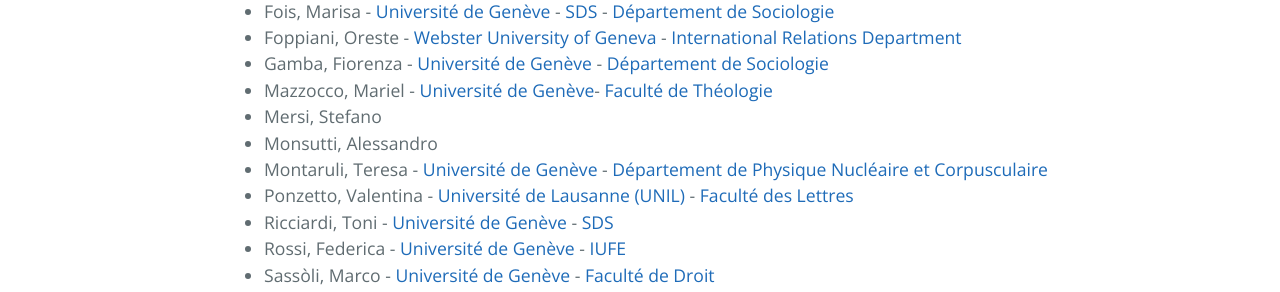
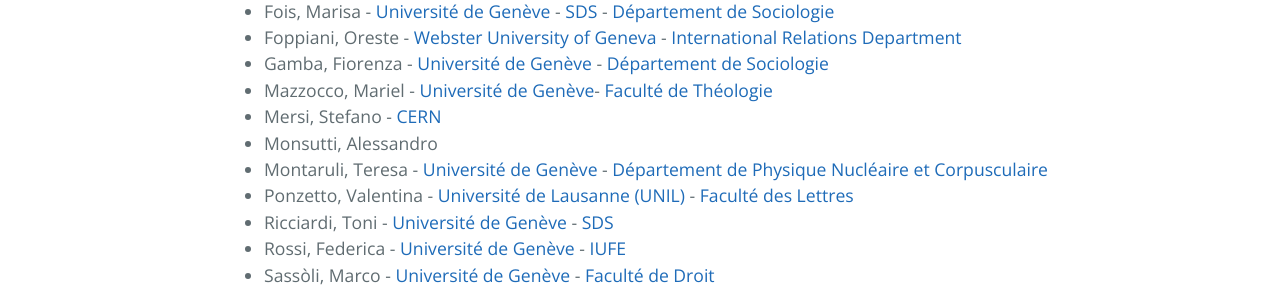
Before and after one commit to ricercatoritaliani/.github.io, a Jekyll site: the page built from pages/members/index.md, in a window 1280 px wide. Shown: the part 818-1110 px from the top of the page. Built offline with Jekyll 4.4.1, drawn with Linux system fonts in a browser that asks for light colours; comment, search, counter and statistics services are not loaded.

Commit message:
Update index.md

```diff
--- a/pages/members/index.md
+++ b/pages/members/index.md
@@ -21,7 +21,7 @@
 - Foppiani, Oreste - [Webster University of Geneva](http://www.webster.ch/) - [International Relations Department](http://www.webster.ch/academics/faculty/ir.html)
 - Gamba, Fiorenza - [Université de Genève](https://www.unige.ch/) - [Département de Sociologie](https://www.unige.ch/sciences-societe/socio/fr/bienvenue/)
 - Mazzocco, Mariel - [Université de Genève](https://www.unige.ch/)- [Faculté de Théologie](https://www.unige.ch/theologie/)
-- Mersi, Stefano
+- Mersi, Stefano - [CERN](https://home.cern/)
 - Monsutti, Alessandro
 - Montaruli, Teresa - [Université de Genève](https://www.unige.ch/) - [Département de Physique Nucléaire et Corpusculaire](https://www.unige.ch/dpnc/en/)
 - Ponzetto, Valentina - [Université de Lausanne (UNIL)](http://www.unil.ch) - [Faculté des Lettres](http://www.unil.ch/fra/home.html)
```
